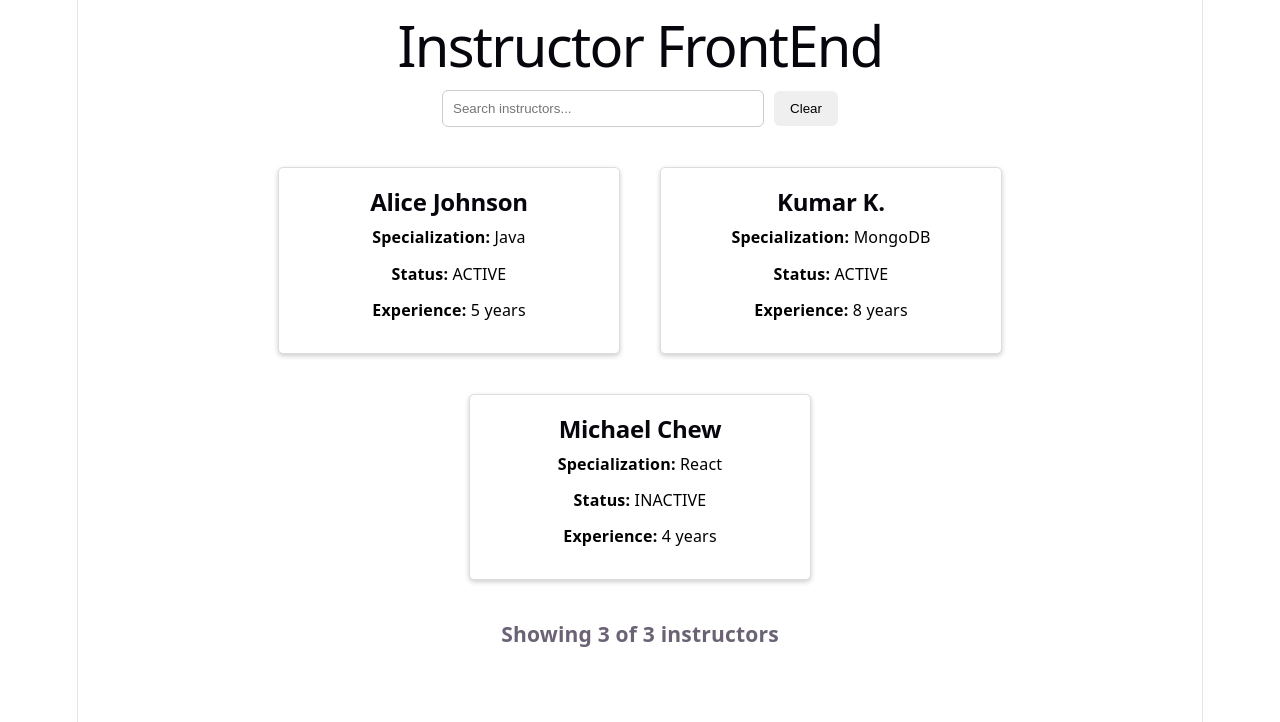
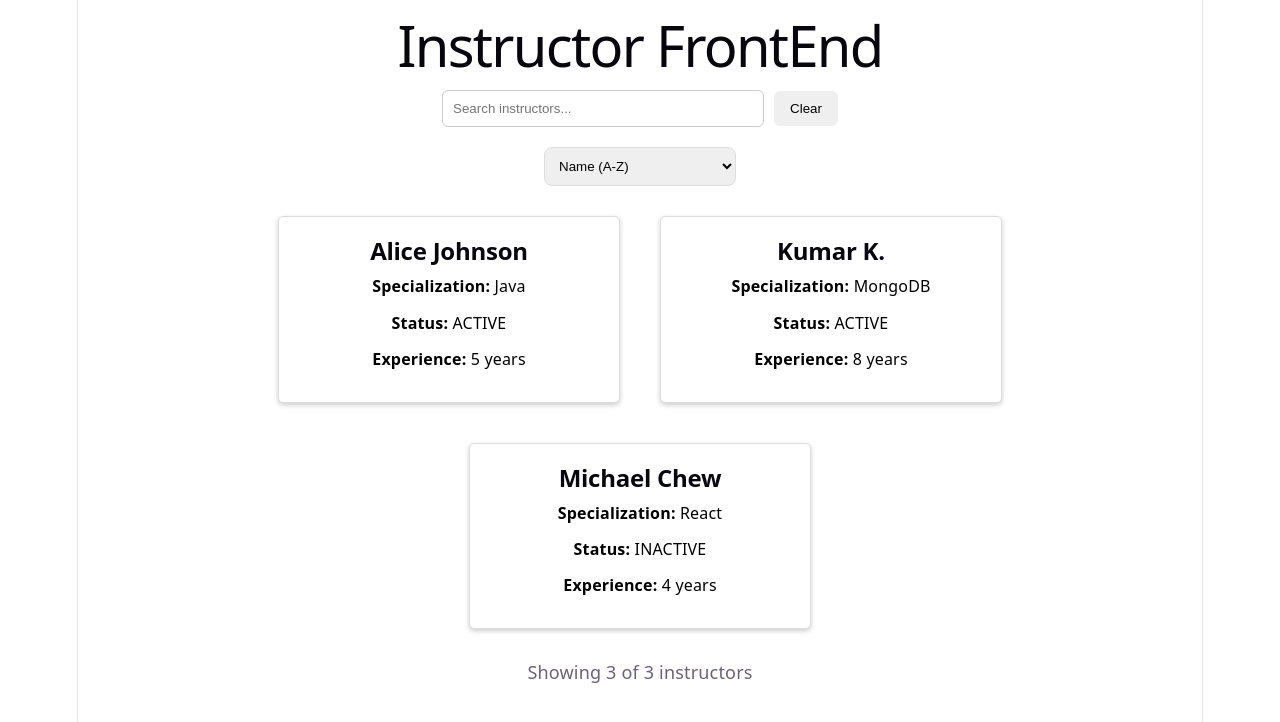
Before and after one commit to IrfanDarwish/InstructorProject, a React (Vite) app in the folder instructor-frontend/: page / in a window 1280 px wide. Shown: the top 722 px of the page. Built offline with nearby package versions, Linux system fonts and the light colour scheme.

Commit message:
exercise 6: sorting

```diff
--- a/instructor-frontend/src/App.css
+++ b/instructor-frontend/src/App.css
@@ -247,6 +247,7 @@
   border-radius: 6px;
   border: 1px solid #ccc;
   align-self: center;
+  cursor: text;
 }
 
 .search-section button {
@@ -260,3 +261,30 @@
   background-color: #007bff;
   color: white;
 }
+
+.summary {
+  margin-bottom: 20px;
+  font-size: 18px;
+}
+
+.toolbar select {
+  padding: 10px;
+  border: 1px solid #ddd;
+  border-radius: 8px;
+  cursor: pointer;
+}
+
+
+.toolbar {
+  display: flex;
+  gap: 10px;
+  margin-bottom: 16px;
+  flex-wrap: wrap;
+  align-items: center;
+  justify-content: center;
+}
+
+.toolbar input {
+  flex: 1;
+  min-width: 240px;
+}
--- a/instructor-frontend/src/App.jsx
+++ b/instructor-frontend/src/App.jsx
@@ -4,6 +4,7 @@ import InstructorList from './components/InstructorList';
 
 function App() {
   const [searchTerm, setSearchTerm] = useState("");
+  const [sortOption, setSortOption] = useState("name-asc");
   const [instructors, setInstructors] = useState([
     {
       id: "1",
@@ -36,6 +37,19 @@ function App() {
     instructor.name.toLowerCase().includes(searchTerm.toLowerCase())
   );
 
+  const sortedInstructors = [...filteredInstructors].sort((a, b) => {
+    if (sortOption === "name-asc") {
+      return a.name.localeCompare(b.name);
+    } else if (sortOption === "name-desc") {
+      return b.name.localeCompare(a.name);
+    } else if (sortOption === "experience-asc") {
+      return a.yearsOfExperience - b.yearsOfExperience;
+    } else if (sortOption === "experience-desc") {
+      return b.yearsOfExperience - a.yearsOfExperience;
+    }
+    return 0;
+  });
+
   return (
     <div className='page'>
       <h1>Instructor FrontEnd</h1>
@@ -48,9 +62,17 @@ function App() {
           />
           <button onClick={() => setSearchTerm("")}>Clear</button>
         </div>
-      <InstructorList instructors={filteredInstructors} onSelectInstructor={handleSelectInstructor} />
-      <h3>Showing {filteredInstructors.length} of {instructors.length} instructors</h3>
 
+        <div className="toolbar">
+          <select value={sortOption} onChange={(e) => setSortOption(e.target.value)}>
+            <option value="name-asc">Name (A-Z)</option>
+            <option value="name-desc">Name (Z-A)</option>
+            <option value="experience-asc">Experience (Low to High)</option>
+            <option value="experience-desc">Experience (High to Low)</option>
+          </select>
+        <InstructorList instructors={sortedInstructors} onSelectInstructor={handleSelectInstructor} />
+        <p className="summary">Showing {sortedInstructors.length} of {instructors.length} instructors</p>
+    </div>
   </div>
   )
 }
```
Lines whose indentation alone changed are shown as unchanged.
